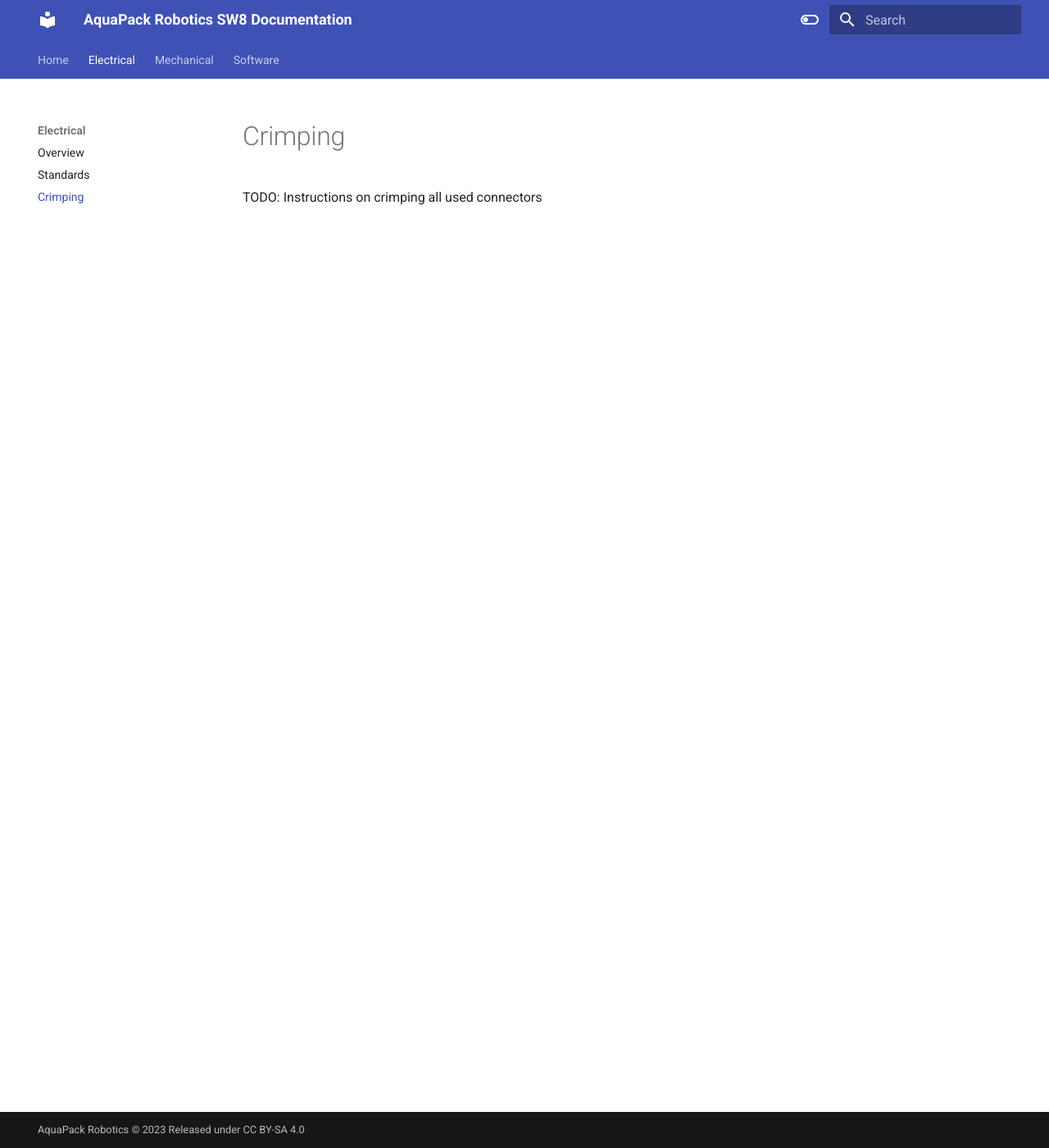
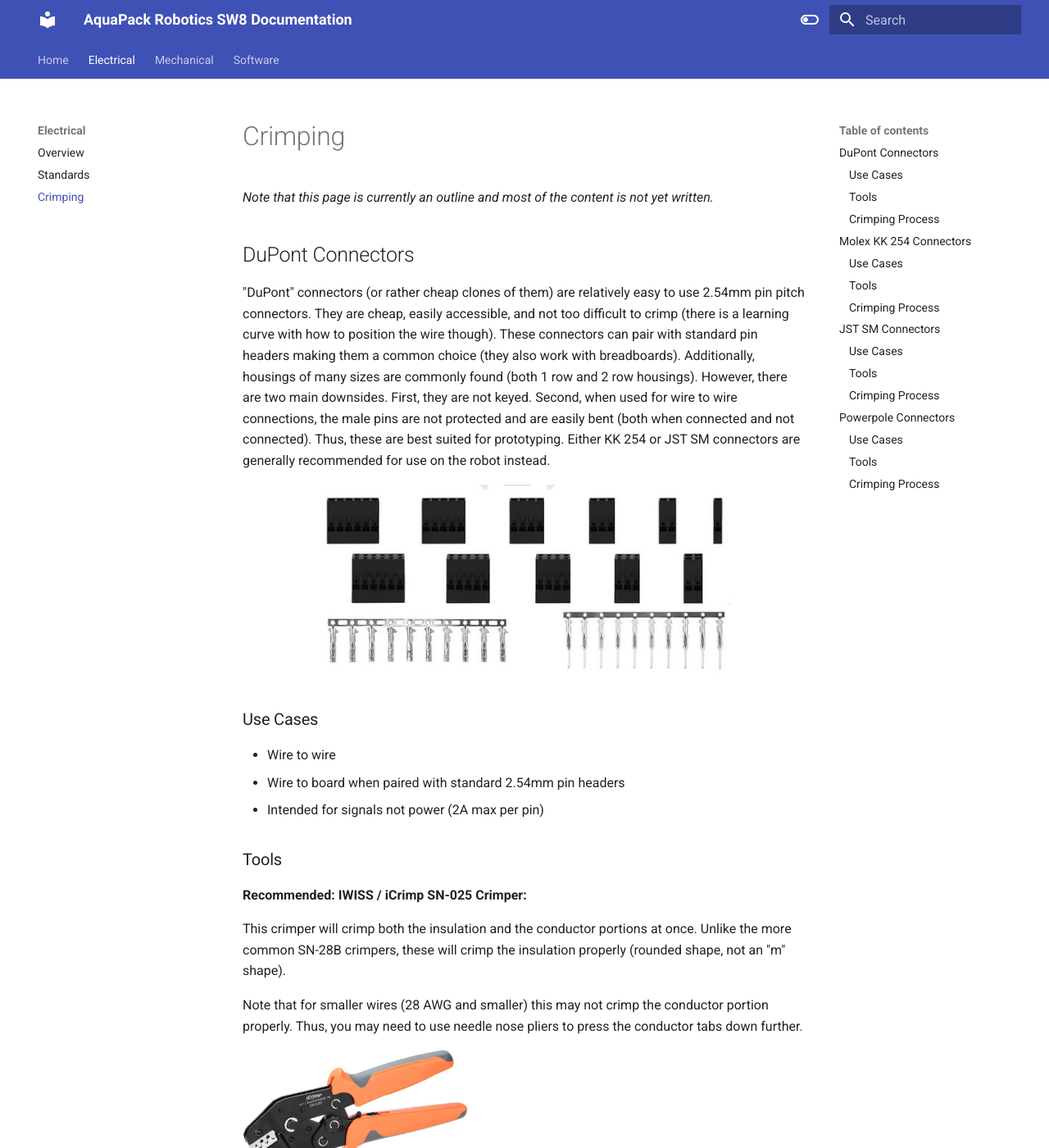
Before and after one commit to ncsurobotics/SW8-Documentation, an MkDocs documentation site: the page built from docs/electrical/crimping.md, in a window 1280 px wide and 1400 px high. Shown: the whole window at 82% size. Built offline with MkDocs 1.6.1 and Material for MkDocs 9.7.7, drawn with Linux system fonts in a browser that asks for light colours; some of the changed text lies outside the part shown.

Commit message:
Add crimper details to connectors page (electrical)

```diff
--- a/docs/electrical/crimping.md
+++ b/docs/electrical/crimping.md
@@ -1,2 +1,128 @@
 
-TODO: Instructions on crimping all used connectors
+*Note that this page is currently an outline and most of the content is not yet written.*
+
+## DuPont Connectors
+
+"DuPont" connectors (or rather cheap clones of them) are relatively easy to use 2.54mm pin pitch connectors. They are cheap, easily accessible, and not too difficult to crimp (there is a learning curve with how to position the wire though). These connectors can pair with standard pin headers making them a common choice (they also work with breadboards). Additionally, housings of many sizes are commonly found (both 1 row and 2 row housings). However, there are two main downsides. First, they are not keyed. Second, when used for wire to wire connections, the male pins are not protected and are easily bent (both when connected and not connected). Thus, these are best suited for prototyping. Either KK 254 or JST SM connectors are generally recommended for use on the robot instead.
+
+![](./img/dupont-connectors.jpg){: .center style="width:80%"}
+
+### Use Cases
+
+- Wire to wire
+- Wire to board when paired with standard 2.54mm pin headers
+- Intended for signals not power (2A max per pin)
+
+### Tools
+
+**Recommended: IWISS / iCrimp SN-025 Crimper:**
+
+This crimper will crimp both the insulation and the conductor portions at once. Unlike the more common SN-28B crimpers, these will crimp the insulation properly (rounded shape, not an "m" shape).
+
+Note that for smaller wires (28 AWG and smaller) this may not crimp the conductor portion properly. Thus, you may need to use needle nose pliers to press the conductor tabs down further.
+
+![](./img/sn-025-crimper.jpg){: style="width:40%"}
+
+
+**Alternate: SN-28B Crimper:**
+
+Similar to the SN-025 crimpers (and much more common), however they do not crimp the insulation portion properly. Thus, you will likely need to use needle nose pliers to "round out" the insulation crimp for the pin to fit in the housing.
+
+![](./img/sn-28b-crimper.jpg){: style="width:40%"}
+
+
+**Alternate: PA-20 Crimper**
+
+This tool crimps only one portion (conductor or insulation) at a time, however is sometimes easier to use because of that. This tool is an "m" shaped crimp, thus it will not quite crimp the insulation part correctly, however if you do not press down fully on that part it is usually good enough.
+
+![](./img/pa-20-crimper.jpg){: style="width:40%"}
+
+
+### Crimping Process
+
+TODO
+
+
+
+
+## Molex KK 254 Connectors
+
+These connectors are 2.54mm pin pitch (so they are easy swapped with DuPonts on boards). It is also possible to connect a dupont wire into a KK 254 header if needed.
+
+Unlike dupont connectors, these connectors are keyed and latch onto the board connectors. Note that non-keyed headers are also sold.
+
+
+![](./img/kk254-connectors.jpg){: .center style="width:80%"}
+
+### Use Cases
+
+- Wire to board
+- Intended for signals not power (4A max per pin, possibly less depending on specific crimps and pins)
+
+
+### Tools
+
+Official crimp tool is very expensive, however there are alternatives. A crimp tool making an "m" shaped crimp is required. The PA-20 crimper is used for this. It can be used for both the insulation and the conductor crimp portions.
+
+![](./img/pa-20-crimper.jpg){: style="width:40%"}
+
+### Crimping Process
+
+TODO
+
+
+
+## JST SM Connectors
+
+These connectors are keyed wire to wire connectors. Additionally, they latch into place when connected and are resistant to bending of male pins (both when connected and when not connected).
+
+
+![](./img/jstsm-connectors.jpg){: .center style="width:80%"}
+
+### Use Cases
+
+- Wire to wire
+- Intended for signals not power (2A max per pin)
+
+
+### Tools
+
+*Note: Information in this section is speculative and not yet verified.*
+
+A crimp tool making an "m" shaped crimp is required. The PA-20 crimper is used for this. It can be used for both the insulation and the conductor crimp portions.
+
+![](./img/pa-20-crimper.jpg){: style="width:40%"}
+
+### Crimping Process
+
+TODO
+
+
+## Powerpole Connectors
+
+These connectors are high current power connectors. Generally, we use the PP15-45 series. This series' housings fit connectors rated for 15, 30, and 45 amps of current.
+
+These connectors are not cheap, however are easy to crimp, are rated for high currents, are robust and can be keyed (including in a variety of custom configurations).
+
+They work best with wire between 20 and 10 AWG (although smaller wires can work with some effort, this is not recommended).
+
+The same connector is used on both sides of the wire (same housing). Additionally, PCB mount pins are sold.
+
+![](./img/powerpole-connectors.jpg){: .center style="width:80%"}
+
+### Use Cases
+
+- Wire to wire
+- Wire to board
+- Intended for power (15A, 30A, and 45A crimps available)
+
+
+### Tools
+
+The TRIcrimp Powerpole crimp tool should be used. These are reasonably priced and are easily the best Powerpole crimp tool.
+
+![](./img/powerpole-crimper.jpg){: style="width:40%"}
+
+### Crimping Process
+
+TODO
--- a/docs/stylesheets/extra.css
+++ b/docs/stylesheets/extra.css
@@ -14,3 +14,17 @@
 [data-md-color-scheme="slate"] {
     --md-default-bg-color: #222222;
 }
+
+
+.center {
+    display: block;
+    margin: 0 auto;
+}
+
+.right {
+    float: right;
+}
+
+.left {
+    float: left;
+}
--- a/mkdocs.yml
+++ b/mkdocs.yml
@@ -15,6 +15,8 @@ theme:
       toggle:
         icon: material/toggle-switch
         name: Switch to light mode
+markdown_extensions:
+  - attr_list
 extra:
   generator: false
 copyright: AquaPack Robotics &copy; 2023 Released under <a href="https://creativecommons.org/licenses/by-sa/4.0/">CC BY-SA 4.0</a>
```
Also changed, not shown: README.md (+1 -0 lines), docs/electrical/standards.md (+17 -0 lines), docs/electrical/img/dupont-connectors.jpg (added), docs/electrical/img/jstsm-connectors.jpg (added), docs/electrical/img/kk254-connectors.jpg (added), docs/electrical/img/pa-20-crimper.jpg (added), docs/electrical/img/powerpole-connectors.jpg (added), docs/electrical/img/powerpole-crimper.jpg (added), docs/electrical/img/sn-025-crimper.jpg (added), docs/electrical/img/sn-28b-crimper.jpg (added).
